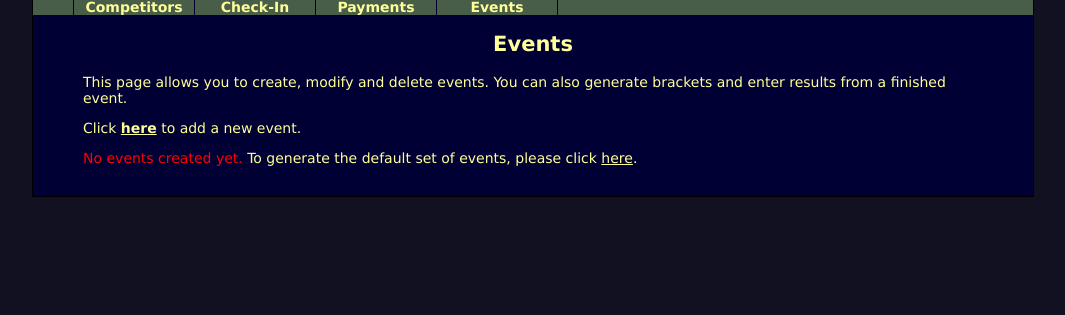
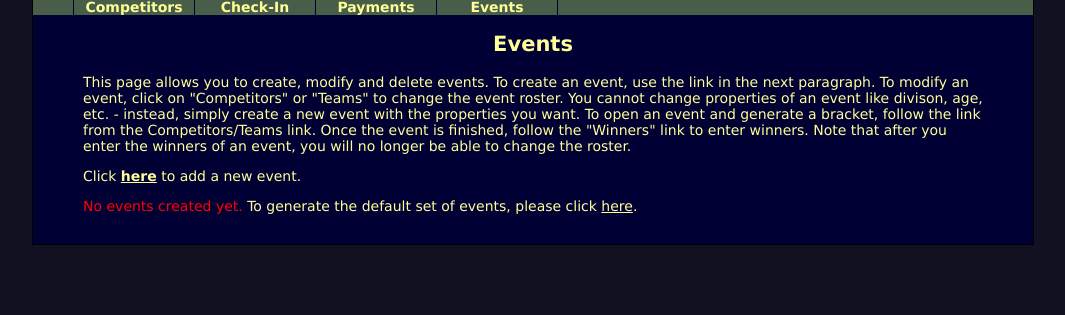
Before and after one commit to piotrf17/battleforboston, a Django app: page /tourny/events in a window 1280 px wide. Shown: the top 315 px of the page, without its empty margins (107-1172 px from the left). Run offline with Django 3.2, Linux system fonts and the light colour scheme; the visitor is signed in with stand-in values (Sample User, id 1); data that the repository does not hold is empty.

Commit message:
bracket now shows correct number of competitors, add some more explanatory text

```diff
--- a/tourny/bracket.py
+++ b/tourny/bracket.py
@@ -12,7 +12,7 @@
 
 ##################
 # generate a pdf file of a bracket given a seeded list of competitor names
-def generate_bracket(response, title, footnote, competitor_names):
+def generate_bracket(response, title, footnote, competitor_names, actual_competitor_len):
   titlefontsize = 24
   footnotefontsize = 10
   bodyfontsize = 10
@@ -58,7 +58,7 @@
 
   # Build Header
   pdf.setFont("Helvetica", titlefontsize) # Set the font and size.
-  pdf.drawCentredString(.5 * width, height - 0.5 * inch - titlefontsize, title + " - " + str(competitor_number) + " competitors.")
+  pdf.drawCentredString(.5 * width, height - 0.5 * inch - titlefontsize, title + " - " + str(actual_competitor_len) + " competitors.")
 
   # Build Footer
   pdf.setFont("Helvetica", footnotefontsize) # Set the font and size.
--- a/tourny/templates/tourny/events.html
+++ b/tourny/templates/tourny/events.html
@@ -4,8 +4,7 @@
 
 <h2>Events</h2>
 
-<p>This page allows you to create, modify and delete events.  You can also
-  generate brackets and enter results from a finished event.</p>
+<p>This page allows you to create, modify and delete events.  To create an event, use the link in the next paragraph.  To modify an event, click on "Competitors" or "Teams" to change the event roster.  You cannot change properties of an event like divison, age, etc. - instead, simply create a new event with the properties you want.  To open an event and generate a bracket, follow the link from the Competitors/Teams link.  Once the event is finished, follow the "Winners" link to enter winners.  Note that after you enter the winners of an event, you will no longer be able to change the roster.</p>
 
 <p>Click <a href="{% url 'tourny:event_add' %}"><b>here</b></a> to add a new event.</p>
 {% if events %}
@@ -44,7 +43,7 @@
     <td><a href="{% url 'tourny:event_winners' event.pk %}">Winners</a></td>
     {% endif %}
     {% if event.state == 'F' %}
-    <td></td>
+    <td><a href="{% url 'tourny:event_bracket' event.pk %}">Bracket</a></td>
     <td><a href="{% url 'tourny:event_winners' event.pk %}">Winners</a></td>
     {% endif %}
   </tr>
--- a/tourny/views.py
+++ b/tourny/views.py
@@ -441,7 +441,8 @@
     ordered_competitors = bracket.seed_bracket(competitors)
     bracket.generate_bracket(response, unicode(event),
                              '2013 - Battle for Boston - NECKC/NAKF',
-                             ordered_competitors)
+                             ordered_competitors,
+                             len(competitors))
     return response
   elif event.event_type == 'A':
     listing.listing(response, unicode(event), competitors)
@@ -470,6 +471,7 @@
                                     request.POST['third'])
     event.state = 'F'
     event.save()
+    return HttpResponseRedirect('../../events')
   if event.winners:
     winners = [int(x) for x in event.winners.split(',')]
     winners.extend([-1] * (3 - len(winners)))
```
